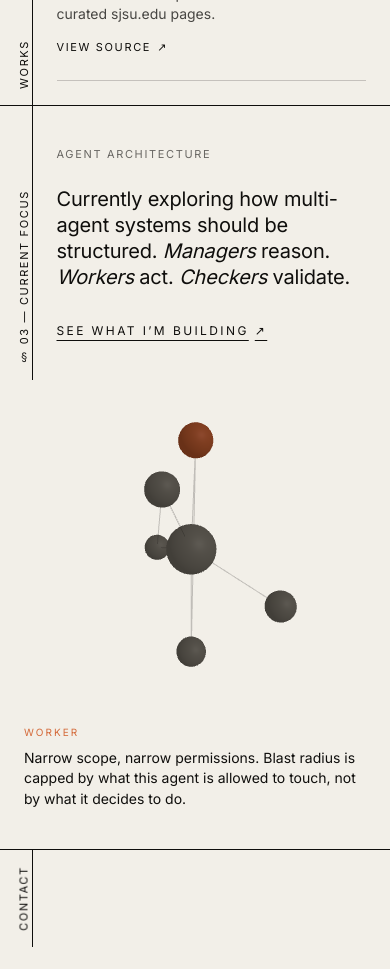
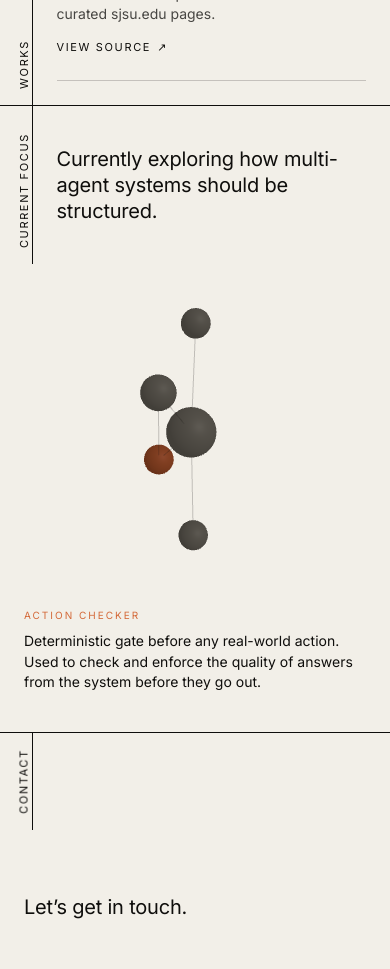
Before and after one commit to kylem148/kyle-morgan.me, a Next.js app: page / in a window 390 px wide. Shown: the part 2760-3729 px from the top of the page. Built offline with nearby package versions, Linux system fonts and the light colour scheme.

Commit message:
feat: update current focus section

```diff
--- a/src/app/(site)/components/sections/CurrentFocus.tsx
+++ b/src/app/(site)/components/sections/CurrentFocus.tsx
@@ -1,6 +1,5 @@
 "use client";
 
-import Link from "next/link";
 import { useEffect, useState } from "react";
 import SectionRail from "../ui/SectionRail";
 import AgentGlobe from "../three/AgentGlobe";
@@ -30,25 +29,26 @@ export default function CurrentFocus() {
       const clear = setTimeout(() => setIdleId(null), 0);
       return () => clearTimeout(clear);
     }
-    const ids = AGENTS.map((a) => a.id);
-    const pick = (current: string | null) => {
-      const pool = current ? ids.filter((id) => id !== current) : ids;
-      return pool[Math.floor(Math.random() * pool.length)];
-    };
-    // Mobile gets a slower cycle since the card below the globe is the only
-    // way to read each agent's thought — need dwell time for reading.
+    // Mobile has no hover, so the card below the globe is the only way to
+    // read each agent's thought. Dwell scales with the thought's length
+    // (~240wpm plus a beat for the card fade-in) so each one can be finished.
     const isMobile =
       typeof window !== "undefined" &&
       window.matchMedia("(max-width: 767px)").matches;
-    const intervalMs = isMobile ? 4000 : 2500;
-    const initial = setTimeout(() => setIdleId((cur) => pick(cur)), 1000);
-    const interval = setInterval(() => {
-      setIdleId((cur) => pick(cur));
-    }, intervalMs);
-    return () => {
-      clearTimeout(initial);
-      clearInterval(interval);
+    const dwellMs = (id: string) => {
+      if (!isMobile) return 2500;
+      const words = AGENTS.find((a) => a.id === id)!.thought.split(/\s+/).length;
+      return 2500 + words * 250;
     };
+    let current: string | null = null;
+    const step = () => {
+      const pool = AGENTS.filter((a) => a.id !== current);
+      current = pool[Math.floor(Math.random() * pool.length)].id;
+      setIdleId(current);
+      timer = setTimeout(step, dwellMs(current));
+    };
+    let timer = setTimeout(step, 1000);
+    return () => clearTimeout(timer);
   }, [hover]);
 
   return (
@@ -57,28 +57,14 @@ export default function CurrentFocus() {
         id="focus"
         className="grid grid-cols-12 border-t border-[#0f0e0c] bg-[#f2efe8]"
       >
-        <SectionRail label="§ 03 — Current Focus" />
+        <SectionRail label="Current Focus" />
         <div className="col-span-11 md:col-span-5 md:border-r border-[#0f0e0c] flex flex-col justify-center px-6 md:px-8 py-10">
-          <div className="mb-6 text-[11px] uppercase tracking-[0.15em] opacity-60">
-            Agent architecture
-          </div>
           <p className="text-[clamp(20px,2.2vw,30px)] leading-[1.3] tracking-[-0.01em]">
-            Currently exploring how multi-agent systems should be structured.{" "}
-            <em className="italic">Managers</em> reason.{" "}
-            <em className="italic">Workers</em> act.{" "}
-            <em className="italic">Checkers</em> validate.
+            Currently exploring how multi-agent systems should be structured.
+            <span className="hidden md:inline"> Hover a node to see notes.</span>
           </p>
-          <Link
-            href="/building"
-            className="mt-8 inline-flex items-center gap-1.5 text-[12px] uppercase tracking-[0.2em] underline underline-offset-[5px] hover:opacity-70"
-          >
-            See what I&rsquo;m building <span aria-hidden="true">↗</span>
-          </Link>
         </div>
         <div className="col-span-12 md:col-span-6 flex flex-col items-center justify-start gap-3 px-4 pt-4 pb-2">
-          <p className="hidden md:block w-full max-w-[720px] text-[14px] italic leading-[1.5] opacity-60">
-            Notes from projects. Hover a node.
-          </p>
           <div className="relative aspect-square w-full max-w-[720px] -my-[8%]">
             <AgentGlobe
               focusId={hover?.id ?? idleId}
--- a/src/content/agents.ts
+++ b/src/content/agents.ts
@@ -8,7 +8,7 @@ export const MANAGER: Agent = {
   id: "manager",
   label: "Manager",
   thought:
-    "Orchestrator-worker pattern. Reasoning lives here, execution doesn't. Keeping the brain away from tools makes the whole system easier to trust.",
+    "A delegation/orchestrator agent without any other permissions. Keeping the brain away from tools makes the whole system more secure.",
 };
 
 export const AGENTS: Agent[] = [
@@ -16,41 +16,33 @@ export const AGENTS: Agent[] = [
     id: "worker",
     label: "Worker",
     thought:
-      "Narrow scope, narrow permissions. Blast radius is capped by what this agent is allowed to touch, not by what it decides to do.",
+      "Narrow scope and narrow permissions. Isolated to only what it is specifically designed to do.",
   },
   {
     id: "security",
     label: "Security",
     thought:
-      "The lethal trifecta problem. Prompt injection can't be reasoned away, so enforcement lives in code, not in a prompt.",
+      "Agents create a vast variety of threats, so enforcement lives in a multilayered setup.",
   },
   {
     id: "checker",
     label: "Action Checker",
     thought:
-      "Deterministic gate before any real-world action. Reasoning is cheap, execution is permanent, and tool output is the new attack surface.",
+      "Deterministic gate before any real-world action. Used to check and enforce the quality of answers from the system before they go out.",
   },
   {
-    id: "memory",
-    label: "Memory",
+    id: "data",
+    label: "Data",
     thought:
-      "Defaults plus overrides. Still working out where user control ends and poisoned context begins.",
-  },
-  {
-    id: "queue",
-    label: "Queue",
-    thought:
-      "Sequential first. Concurrency gets earned once tracing and failure modes are solid, not before.",
+      "Creating an ecosystem of data for agents is one of the hardest parts of any project. Often a mix of short-term and long-term data.",
   },
 ];
 
-// Edges between Manager and each agent, plus a few peer edges for visual rhythm.
+// Edges between Manager and each agent, plus a peer edge for visual rhythm.
 export const AGENT_EDGES: [string, string][] = [
   ["manager", "worker"],
   ["manager", "security"],
   ["manager", "checker"],
-  ["manager", "memory"],
-  ["manager", "queue"],
-  ["queue", "worker"],
+  ["manager", "data"],
   ["security", "checker"],
 ];
```
